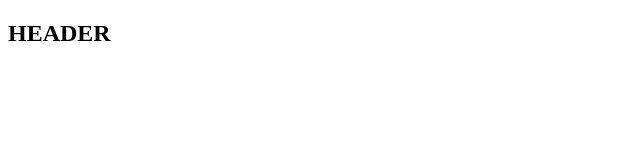
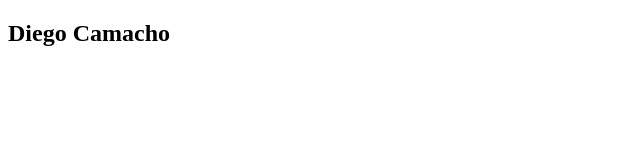
Before and after one commit to ZenpaiCodes/foobar, a plain HTML site: page index.html in a window 1280 px wide. Shown: the whole page, without its empty margins (0-640 px from the left). Drawn offline with Linux system fonts and the light colour scheme.

Commit message:
update h2 with my name

```diff
--- a/index.html
+++ b/index.html
@@ -9,7 +9,7 @@
   </head>
 
   <body>
-    <h2>HEADER</h2>
+    <h2>Diego Camacho</h2>
   </body>
 
 </html>
```
